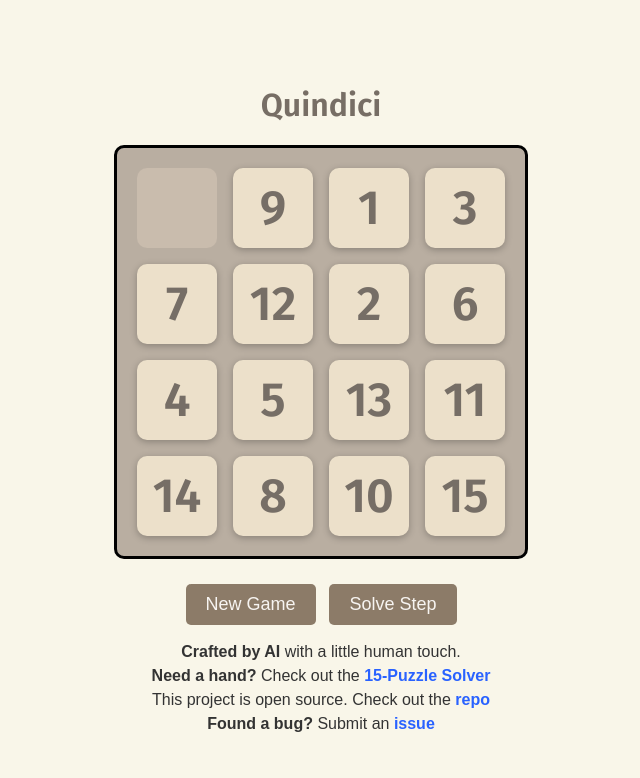
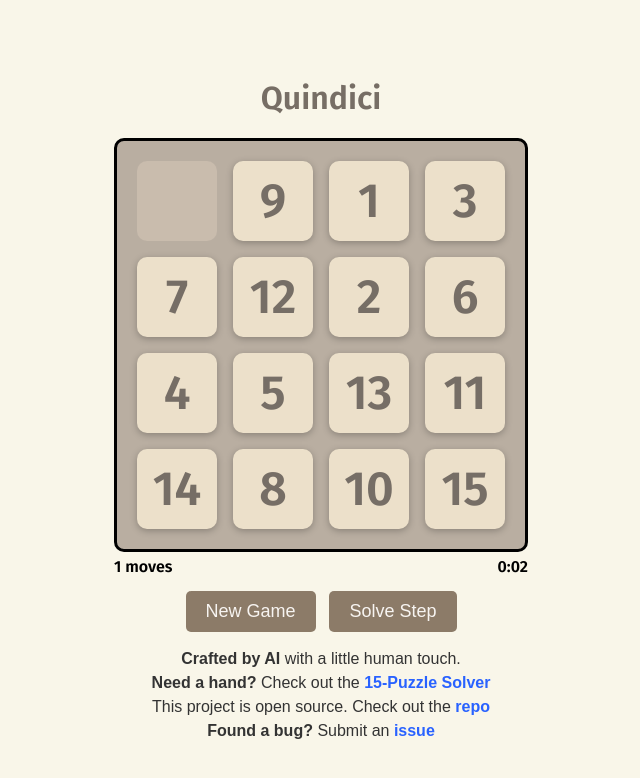
Before and after one commit to justinpobrien/quindici, a plain HTML site: page index.html in a window 1280 px wide. Both pictures are taken after a click on the element "12". Shown: the whole page, without its empty margins (319-959 px from the left). Drawn offline with Linux system fonts and the light colour scheme.

Commit message:
Add simple timer and move counter

```diff
--- a/index.html
+++ b/index.html
@@ -22,8 +22,17 @@
             <div id="tiles"></div>
             <div id="overlay" class="overlay">Game Over</div>
         </div>
+
+        <div class="status-bar">
+            <div class="move-counter"><span id="moveCounter">0</span> moves</div>
+            <div class="timer"><span id="timer">0:00</span></div>
+        </div>
+
         <button onclick="newGame()">New Game</button>
         <button onclick="solveStep()" id="solveButton">Solve Step</button>
+
+
+
         <div class="footer">
             <p><b>Crafted by AI</b> with a little human touch.</p>
             <p><b>Need a hand?</b> Check out the <a href="#" id="solverLink" target="_blank">15-Puzzle Solver</a></p>
@@ -38,6 +47,12 @@
         let gameWon = false;
         let solutionPath = [];
         const goalState = Array.from({ length: size * size - 1 }, (_, i) => i + 1).concat(0);
+
+        // Variables for move counter and timer
+        let moveCount = 0;
+        let timerInterval = null;
+        let startTime = null;
+
 
         function newGame() {
             board = Array.from({ length: size * size - 1 }, (_, i) => i + 1).concat(0);
@@ -54,6 +69,14 @@
                 overlayElement.style.visibility = 'hidden';
                 overlayElement.style.pointerEvents = 'none'; // Reset pointer events
             }
+
+            // Reset move counter and timer
+            moveCount = 0;
+            updateMoveCounter();
+            clearInterval(timerInterval);
+            timerInterval = null;
+            startTime = null;
+            updateTimerDisplay(0);
         }
 
         function shuffleBoard() {
@@ -162,9 +185,21 @@
                 board[row * size + emptyCol] = 0;
             }
             renderBoard();
+
+            // Add counter
+            moveCount++;
+            updateMoveCounter();
+
+            // Add timer
+            if (!timerInterval) {
+                startTimer();
+            }
+
+
             if (isGameWon()) {
                 gameWon = true;
                 renderBoard();
+                stopTimer(); // Stop Timer
                 const overlayElement = document.getElementById('overlay');
                 if (overlayElement) {
                     overlayElement.style.visibility = 'visible';
@@ -176,15 +211,22 @@
 
         function solveStep() {
             if (gameWon) return;
+
             if (solutionPath.length === 0) {
                 solutionPath = greedyBestFirstSearch(board.slice());
             }
             if (solutionPath.length > 0) {
                 board = solutionPath.shift();
                 renderBoard();
+
+                // Add counter
+                moveCount++;
+                updateMoveCounter();
+
                 if (isGameWon()) {
                     gameWon = true;
                     renderBoard();
+                    stopTimer(); // Stop Timer
                     const overlayElement = document.getElementById('overlay');
                     if (overlayElement) {
                         overlayElement.style.visibility = 'visible';
@@ -193,6 +235,30 @@
                     document.getElementById('solveButton').disabled = true;
                 }
             }
+        }
+
+        // Functions to handle move counter and timer
+        function updateMoveCounter() {
+            document.getElementById('moveCounter').textContent = moveCount;
+        }
+
+        function startTimer() {
+            startTime = Date.now();
+            timerInterval = setInterval(function() {
+                let elapsedTime = Math.floor((Date.now() - startTime) / 1000);
+                updateTimerDisplay(elapsedTime);
+            }, 1000);
+        }
+
+        function stopTimer() {
+            clearInterval(timerInterval);
+            timerInterval = null;
+        }
+
+        function updateTimerDisplay(seconds) {
+            let mins = Math.floor(seconds / 60);
+            let secs = seconds % 60;
+            document.getElementById('timer').textContent = mins + ':' + (secs < 10 ? '0' : '') + secs;
         }
 
         function greedyBestFirstSearch(startState) {
--- a/style.css
+++ b/style.css
@@ -43,7 +43,7 @@ h1 {
 /* Board styles */
 .board {
     position: relative; /* Ensure overlay positions correctly */
-    margin-bottom: 20px;
+    margin-bottom: 5px;
     background-color: #B9AEA1;
     padding: 20px;
     border-radius: 10px;
@@ -140,3 +140,15 @@ button:disabled {
 .footer p {
     line-height: 1.5;
 }
+
+.status-bar {
+    display: flex;
+    justify-content: space-between;
+    margin-top: 0;
+    margin-bottom: 10px;
+}
+
+.move-counter, .timer {
+    font-size: 16px;
+    font-weight: bold;
+}
```
